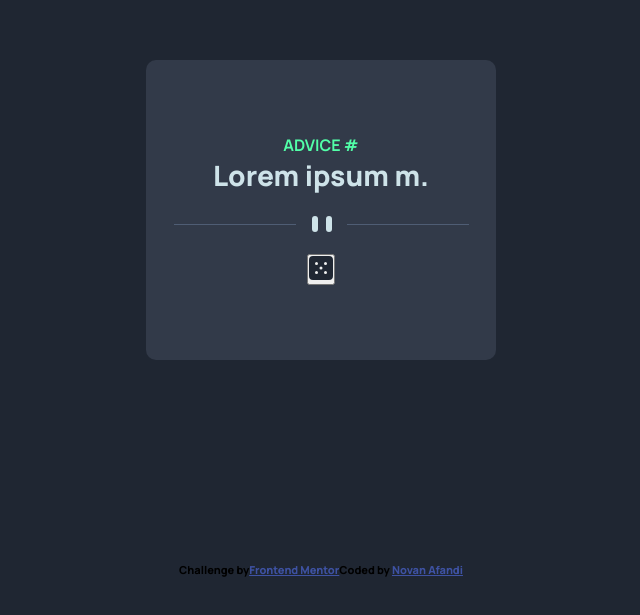
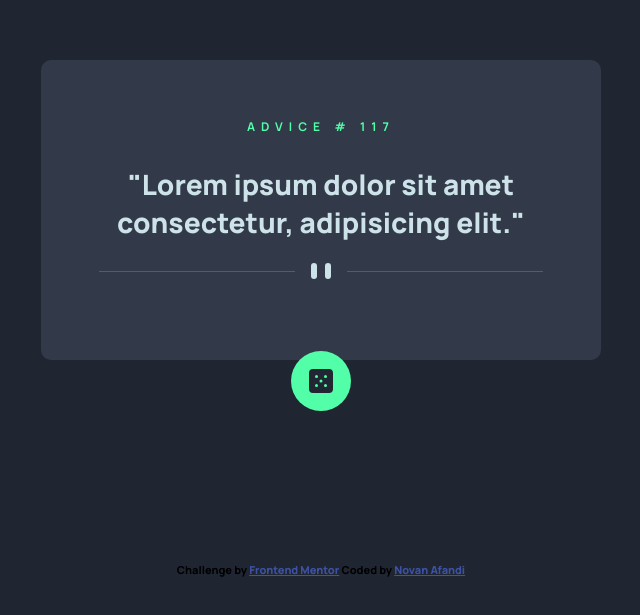
Before and after one commit to novanAfnd/frontend-mentor-advice-generator-app, a React (Vite) app: page / in a window 1280 px wide. Shown: the part 175-790 px from the top of the page, without its empty margins (319-959 px from the left). Built offline with nearby package versions, Linux system fonts and the light colour scheme.

Commit message:
Styling button

```diff
--- a/src/AdviceCard.jsx
+++ b/src/AdviceCard.jsx
@@ -6,12 +6,10 @@ import iconDice from "./assets/images/icon-dice.svg";
 const AdviceCard = () => {
   return (
     <div className="card">
-      <h1 className="card__header">ADVICE #</h1>
-      <p className="card__text">Lorem ipsum m.</p>
+      <h1 className="card__header">ADVICE # {"117"}</h1>
+      <p className="card__text">"{"Lorem ipsum dolor sit amet consectetur, adipisicing elit."}"</p>
       <div className="card__divider"></div>
-      <button className="card__button">
-        <img src={iconDice} alt="dice" />
-      </button>
+      <button className="card__button"></button>
     </div>
   );
 };
--- a/src/App.css
+++ b/src/App.css
@@ -19,9 +19,10 @@
 /* Card Block */
 .card {
   background: var(--dark-grayish-blue);
-  width: 350px;
+  width: 360px;
   min-height: 300px;
   border-radius: 10px;
+  padding: 20px;
   display: flex;
   flex-direction: column;
   justify-content: center;
@@ -30,12 +31,16 @@
 
 .card__header {
   color: var(--neon-green);
-  font-size: 16px;
+  font-size: 12px;
+  letter-spacing: 6px;
+  margin-top: 20px;
+  margin-bottom: 10px;
 }
 
 .card__text {
   color: var(--light-cyan);
   font-size: 28px;
+  margin: 20px;
 }
 
 .card__divider {
@@ -44,10 +49,27 @@
   background-position: center;
   width: 90%;
   height: 20px;
-  margin: 20px;
 }
 
 .card__button {
+  background: var(--neon-green);
+  background-image: url(./assets/images/icon-dice.svg);
+  background-repeat: no-repeat;
+  background-position: center;
+  width: 60px;
+  height: 60px;
+  border-radius: 50%;
+  border: none;
+  margin: -10px;
+  position: relative;
+  bottom: -80px;
+  cursor: pointer;
+  transition: all 0.5s;
+}
+
+.card__button:hover {
+  transform: rotate(20deg);
+  box-shadow: 0 0 10px hsl(150, 100%, 66%), 0 0 40px hsl(150, 100%, 66%), 0 0 80px hsl(150, 100%, 66%);
 }
 
 /* Attribution */
@@ -61,4 +83,11 @@
 
 /* Desktop */
 @media (min-width: 768px) {
+  .card {
+    width: 560px;
+
+    .card__divider {
+      background-image: url(./assets/images/pattern-divider-desktop.svg);
+    }
+  }
 }
--- a/src/App.jsx
+++ b/src/App.jsx
@@ -10,10 +10,10 @@ function App() {
 
       <footer>
         <div className="attribution">
-          Challenge by
+          Challenge by{" "}
           <a href="https://www.frontendmentor.io?ref=challenge" target="_blank">
             Frontend Mentor
-          </a>
+          </a>{" "}
           Coded by <a href="#">Novan Afandi</a>
         </div>
       </footer>
```
